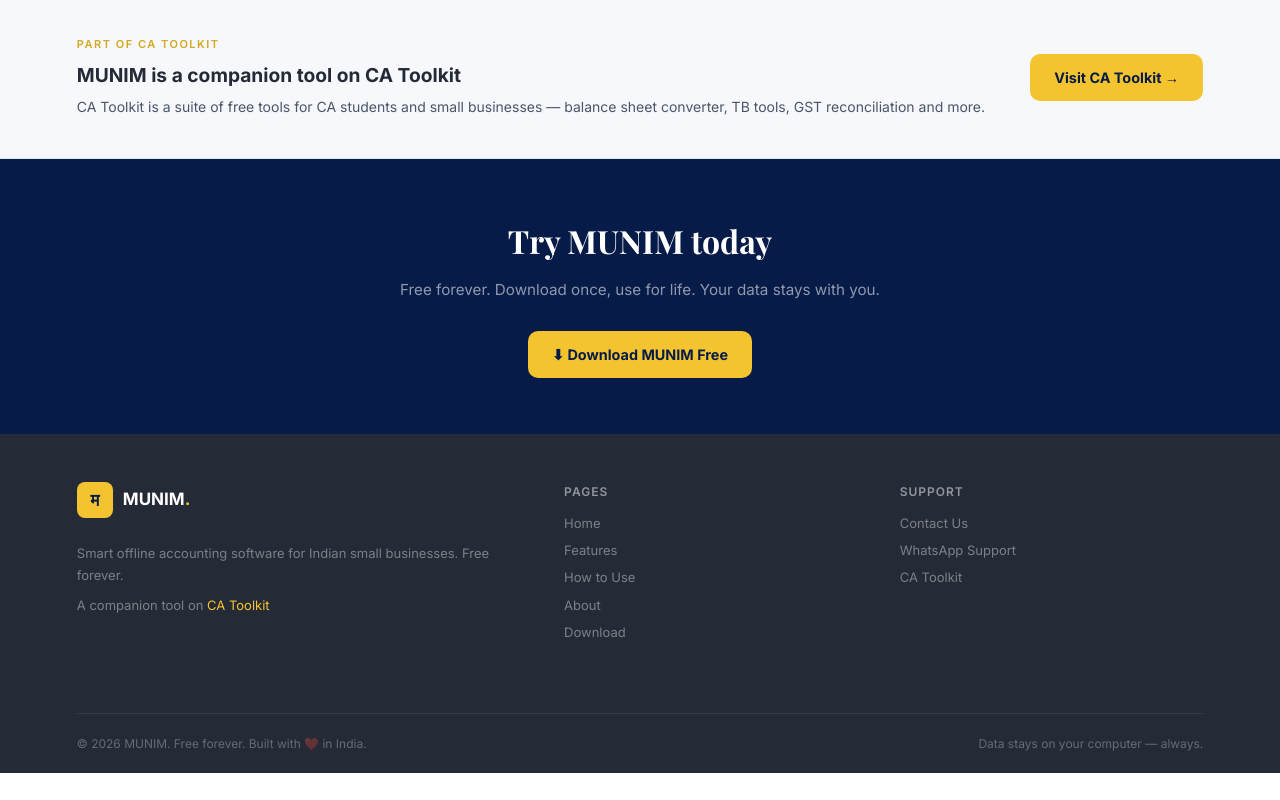
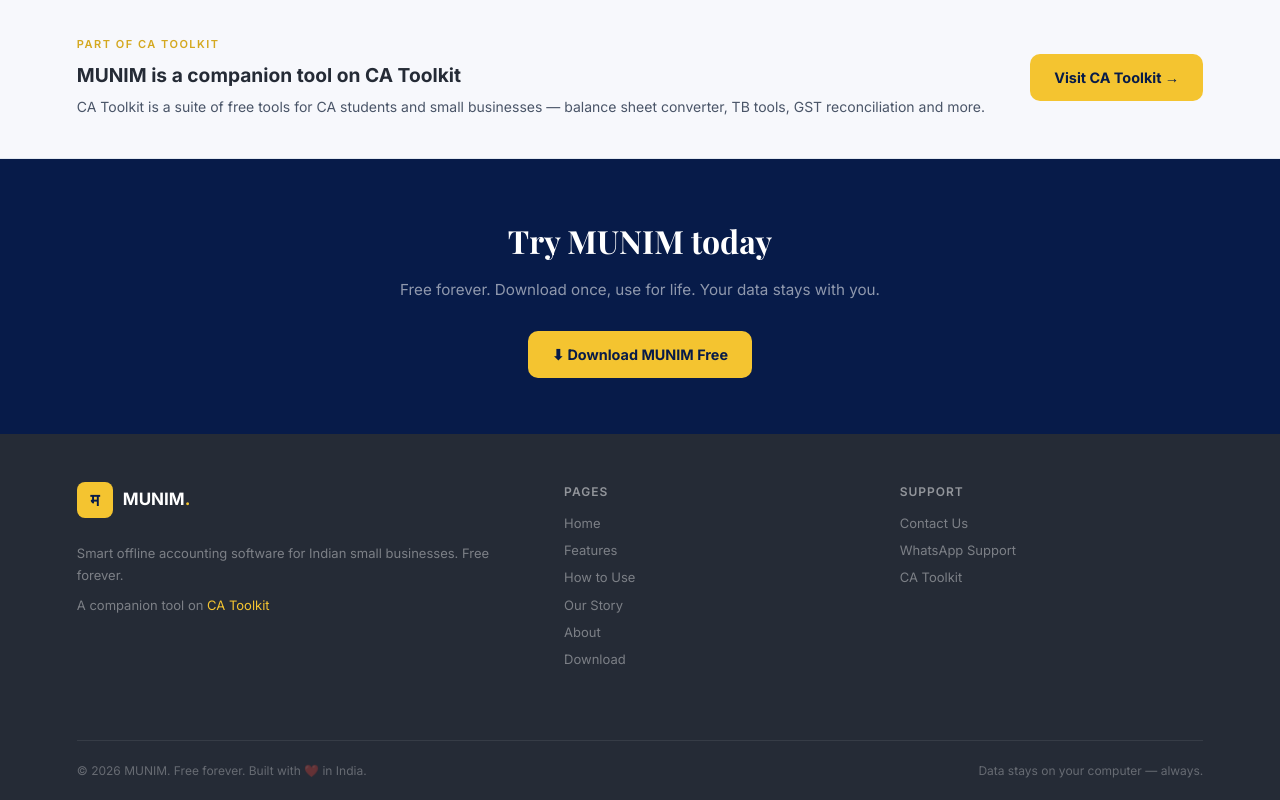
Before and after one commit to catoolskit/munim, a plain HTML site: page about.html in a window 1280 px wide. Shown: the part 3088-3888 px from the top of the page. Before the commit the page ends 3861 px from the top, so only its background shows below. Drawn offline with nearby package versions, Linux system fonts and the light colour scheme.

```diff
--- a/about.html
+++ b/about.html
@@ -319,6 +319,7 @@ footer{background:var(--charcoal);padding:3rem 6% 0;display:grid;grid-template-c
     <a href="index.html">Home</a>
     <a href="features.html">Features</a>
     <a href="how-to-use.html">How to Use</a>
+    <a href="story.html">Our Story</a>
     <a href="about.html">About</a>
     <a href="download.html">Download</a>
   </div>
```
